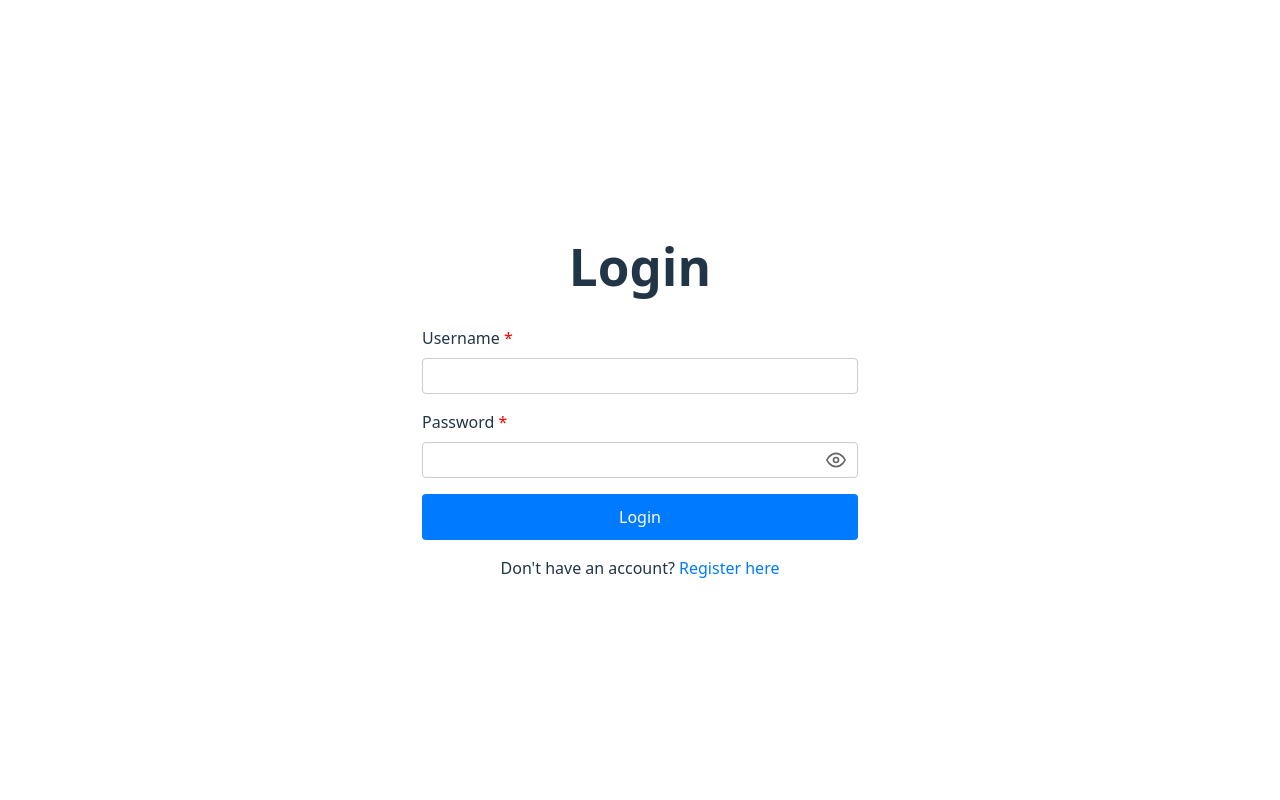
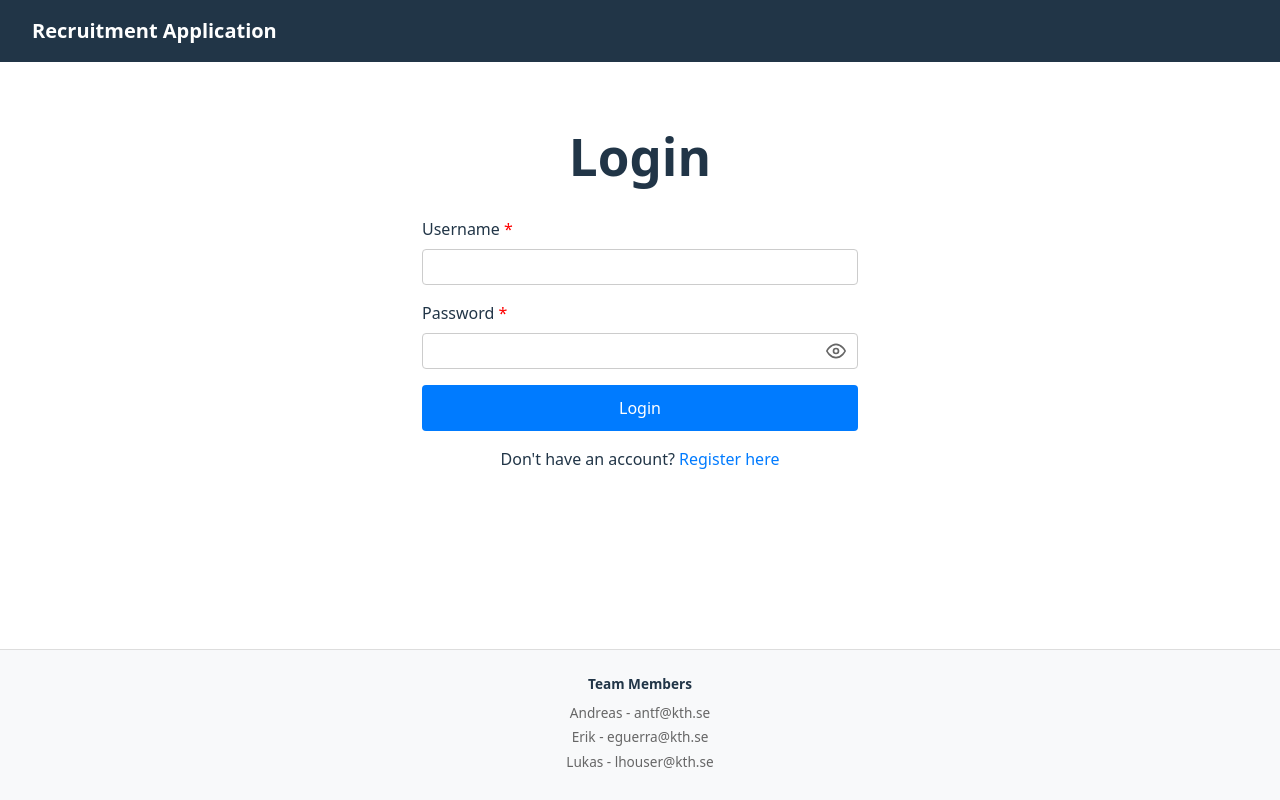
Before and after one commit to Ante042/recruitment-app, a React app in the folder frontend/: page /login in a window 1280 px wide. Built offline with nearby package versions, Linux system fonts and the light colour scheme; no server answers; the HTML template or start-up script is replaced by a standard one.

Commit message:
add shared layout with header and footer

```diff
--- a/frontend/src/App.jsx
+++ b/frontend/src/App.jsx
@@ -1,6 +1,7 @@
 import { BrowserRouter, Routes, Route } from 'react-router-dom';
 import { AuthProvider } from './context/AuthContext';
 import ProtectedRoute from './components/ProtectedRoute';
+import Layout from './components/Layout';
 import Home from './pages/Home';
 import Register from './pages/Register';
 import Login from './pages/Login';
@@ -12,6 +13,7 @@ function App() {
   return (
     <AuthProvider>
       <BrowserRouter>
+        <Layout>
         <Routes>
           <Route path="/" element={<Home />} />
           <Route path="/register" element={<Register />} />
@@ -41,6 +43,7 @@ function App() {
             }
           />
         </Routes>
+        </Layout>
       </BrowserRouter>
     </AuthProvider>
   );
--- /dev/null
+++ b/frontend/src/components/Footer.jsx
@@ -0,0 +1,19 @@
+const Footer = () => {
+  return (
+    <footer style={{
+      backgroundColor: '#f8f9fa',
+      borderTop: '1px solid #ddd',
+      padding: '1.5rem 2rem',
+      textAlign: 'center',
+      fontSize: '0.85rem',
+      color: '#666',
+    }}>
+      <p style={{ margin: '0 0 0.5rem 0', fontWeight: 600, color: '#213547' }}>Team Members</p>
+      <p style={{ margin: '0.25rem 0' }}>Andreas - antf@kth.se</p>
+      <p style={{ margin: '0.25rem 0' }}>Erik - eguerra@kth.se</p>
+      <p style={{ margin: '0.25rem 0' }}>Lukas - lhouser@kth.se</p>
+    </footer>
+  );
+};
+
+export default Footer;
--- /dev/null
+++ b/frontend/src/components/Header.jsx
@@ -0,0 +1,17 @@
+import { Link } from 'react-router-dom';
+
+const Header = () => {
+  return (
+    <header style={{
+      backgroundColor: '#213547',
+      color: 'white',
+      padding: '1rem 2rem',
+    }}>
+      <Link to="/" style={{ color: 'white', textDecoration: 'none', fontWeight: 600, fontSize: '1.25rem' }}>
+        Recruitment Application
+      </Link>
+    </header>
+  );
+};
+
+export default Header;
--- /dev/null
+++ b/frontend/src/components/Layout.jsx
@@ -0,0 +1,21 @@
+import Header from './Header';
+import Footer from './Footer';
+
+const Layout = ({ children }) => {
+  return (
+    <div style={{ display: 'flex', flexDirection: 'column', minHeight: '100vh' }}>
+      <Header />
+      <main style={{
+        flex: 1,
+        display: 'flex',
+        justifyContent: 'center',
+        padding: '0',
+      }}>
+        {children}
+      </main>
+      <Footer />
+    </div>
+  );
+};
+
+export default Layout;
--- a/frontend/src/index.css
+++ b/frontend/src/index.css
@@ -37,9 +37,6 @@ body {
 
 #root {
   min-height: 100vh;
-  display: flex;
-  align-items: center;
-  justify-content: center;
 }
 
 h1 {
--- a/frontend/src/pages/ApplicantDashboard.jsx
+++ b/frontend/src/pages/ApplicantDashboard.jsx
@@ -144,14 +144,14 @@ const ApplicantDashboard = () => {
 
   if (loading) {
     return (
-      <div style={{ maxWidth: '800px', width: '100%', padding: '2rem', alignSelf: 'flex-start' }}>
+      <div style={{ maxWidth: '800px', width: '100%', padding: '2rem' }}>
         <p>Loading...</p>
       </div>
     );
   }
 
   return (
-    <div style={{ maxWidth: '800px', width: '100%', padding: '2rem', alignSelf: 'flex-start' }}>
+    <div style={{ maxWidth: '800px', width: '100%', padding: '2rem' }}>
       <div style={{ display: 'flex', justifyContent: 'space-between', alignItems: 'center', marginBottom: '2rem' }}>
         <h1>Applicant Dashboard</h1>
         <Button onClick={handleLogout} style={{ width: 'auto', padding: '0.5rem 1rem', fontSize: '0.875rem' }}>
--- a/frontend/src/pages/ApplicationDetail.jsx
+++ b/frontend/src/pages/ApplicationDetail.jsx
@@ -51,7 +51,7 @@ const ApplicationDetail = () => {
   const availabilities = person?.Availabilities ?? [];
 
   return (
-    <div style={{ maxWidth: '700px', width: '100%', padding: '2rem', alignSelf: 'flex-start' }}>
+    <div style={{ maxWidth: '700px', width: '100%', padding: '2rem' }}>
       <button
         onClick={() => navigate('/recruiter')}
         style={{ background: 'none', border: 'none', color: '#2563eb', cursor: 'pointer', fontSize: '0.875rem', padding: 0, marginBottom: '1.5rem' }}
--- a/frontend/src/pages/RecruiterDashboard.jsx
+++ b/frontend/src/pages/RecruiterDashboard.jsx
@@ -25,7 +25,7 @@ const RecruiterDashboard = () => {
   };
 
   return (
-    <div style={{ maxWidth: '800px', width: '100%', padding: '2rem', alignSelf: 'flex-start' }}>
+    <div style={{ maxWidth: '800px', width: '100%', padding: '2rem' }}>
       <div style={{ display: 'flex', justifyContent: 'space-between', alignItems: 'center', marginBottom: '2rem' }}>
         <h1>Recruiter Dashboard</h1>
         <Button onClick={handleLogout} style={{ width: 'auto', padding: '0.5rem 1rem', fontSize: '0.875rem' }}>
```
